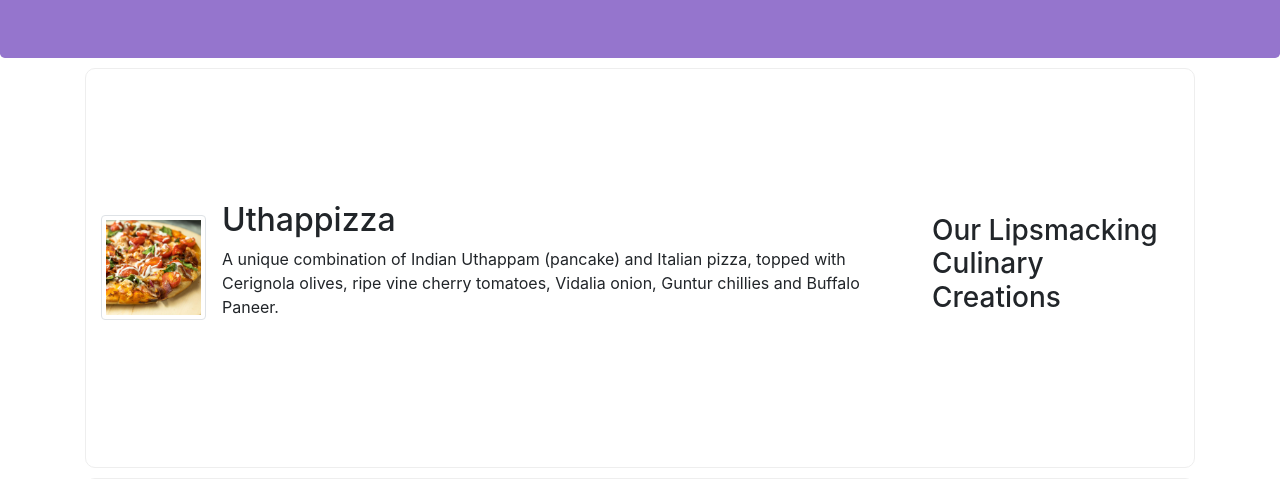
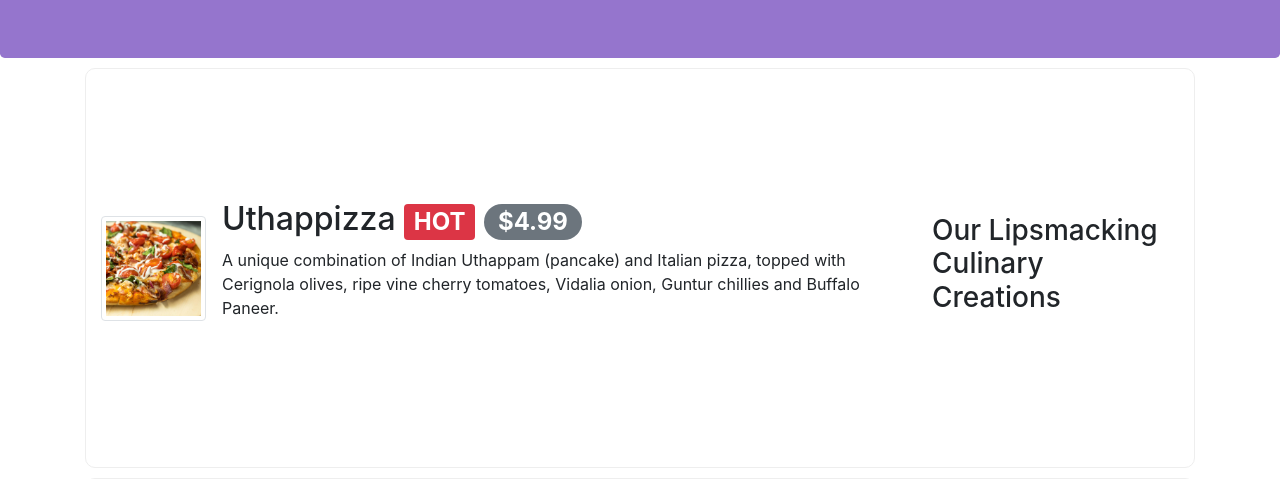
Before and after one commit to rishabhjaincoder/Ristorante-conFusion-Bootstrap-UI, a website: page index.html in a window 1280 px wide. Shown: the part 276-755 px from the top of the page. Drawn offline with nearby package versions, Linux system fonts and the light colour scheme.

Commit message:
added batch "HOT" and price to index.html

```diff
--- a/index.html
+++ b/index.html
@@ -84,7 +84,8 @@
                 <div class="media">
                     <img width="105" height="105" class="d-flex mr-3 img-thumbnail align-self-center" src="img/uthappizza.png" alt="Uthappizza">
                     <div class="media-body">
-                        <h2 class="mt-0">Uthappizza</h2>
+                    <!-- here we have created a badge -->
+                        <h2 class="mt-0">Uthappizza <span class="badge badge-danger">HOT</span> <span class="badge badge-pill badge-secondary">$4.99</span></h2>
                         <p class="d-none d-sm-block">A unique combination of Indian Uthappam (pancake) and
                             Italian pizza, topped with Cerignola olives, ripe vine
                             cherry tomatoes, Vidalia onion, Guntur chillies and
```
